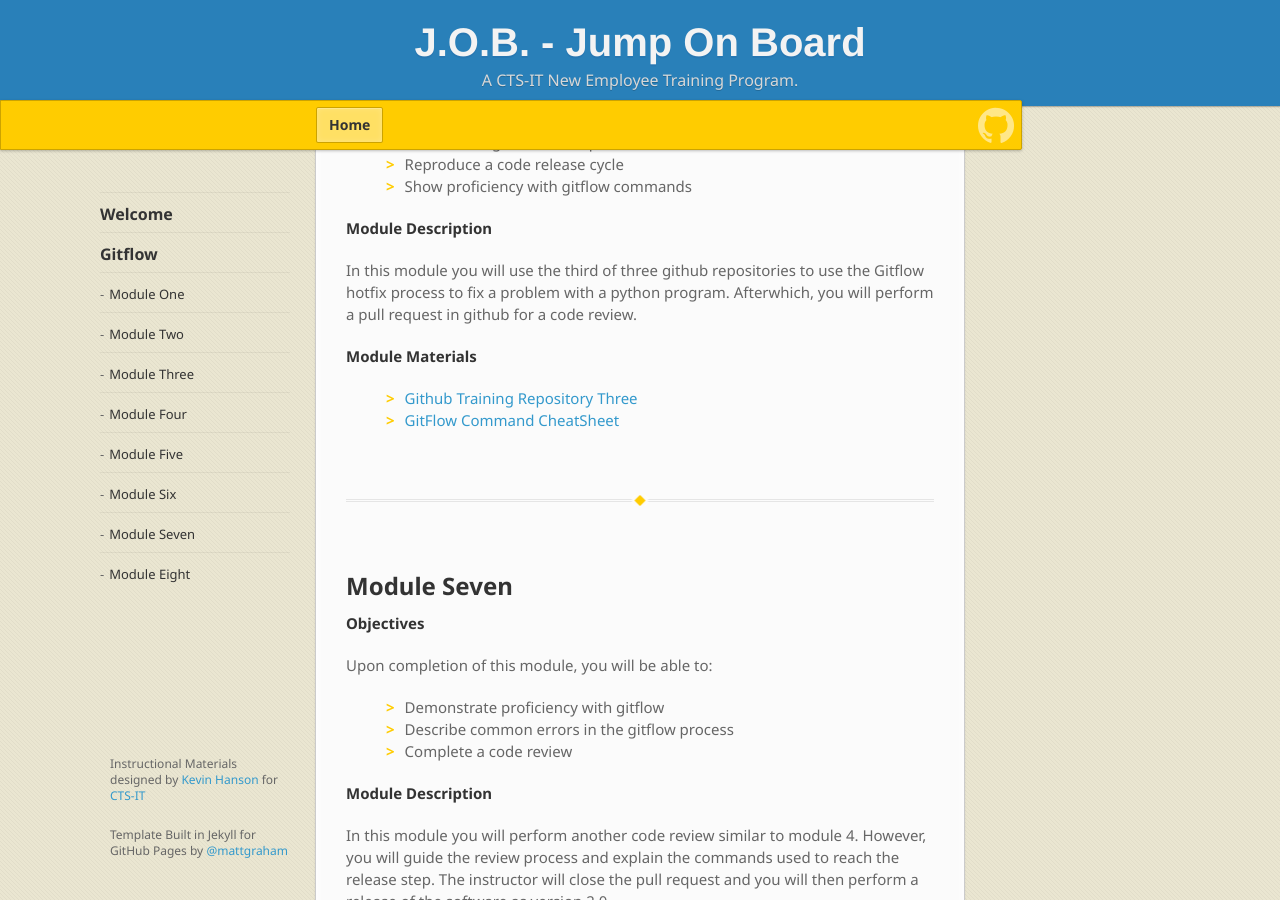
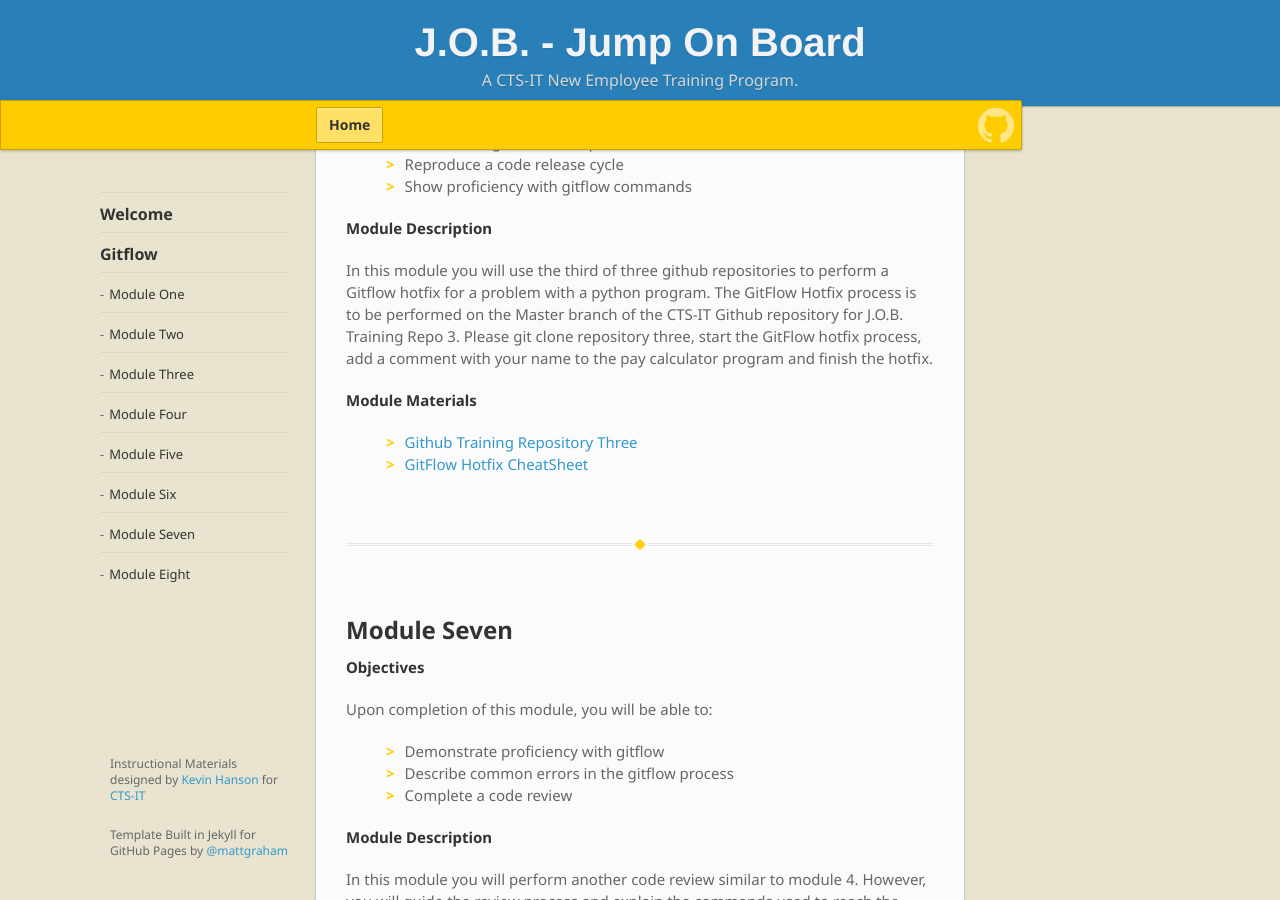
Before and after one commit to stokes-uf/J.O.B.-Jump-On-Board, a Jekyll site: the page built from index.md, in a window 1280 px wide and 900 px high, scrolled down 4273 px. Built offline with Jekyll 4.4.1, drawn with Linux system fonts in a browser that asks for light colours; nearby versions of some CDN libraries; some web fonts are replaced.

Commit message:
Update home.html

```diff
--- a/_layouts/home.html
+++ b/_layouts/home.html
@@ -148,12 +148,12 @@
     </ul>
 
     <p><strong>Module Description</strong></p>
-    <p>In this module you will use the third of three github repositories to use the Gitflow hotfix process to fix a problem with a python program. Afterwhich, you will perform a pull request in github for a code review.</p>
+    <p>In this module you will use the third of three github repositories to perform a Gitflow hotfix for a problem with a python program. The GitFlow Hotfix process is to be performed on the Master branch of the CTS-IT Github repository for J.O.B. Training Repo 3. Please git clone repository three, start the GitFlow hotfix process, add a comment with your name to the pay calculator program and finish the hotfix.</p>
 
     <p><strong>Module Materials</strong></p>
     <ul>
       <li><a href="https://github.com/ctsit/J.O.B-Training-Repo-3" target="_blank">Github Training Repository Three</a></li>
-      <li><a href="https://github.com/ctsit/J.O.B-Training-Repo-1/blob/master/git-flow-cheatsheet.md" target="_blank">GitFlow Command CheatSheet</a></li>
+      <li><a href="https://ctsit-forge.ctsi.ufl.edu/projects/toolshed/wiki/How_to_make_a_Hotfix_release_with_git_flow" target="_blank">GitFlow Hotfix CheatSheet</a></li>
     </ul>
 <br>
 <br>
```
